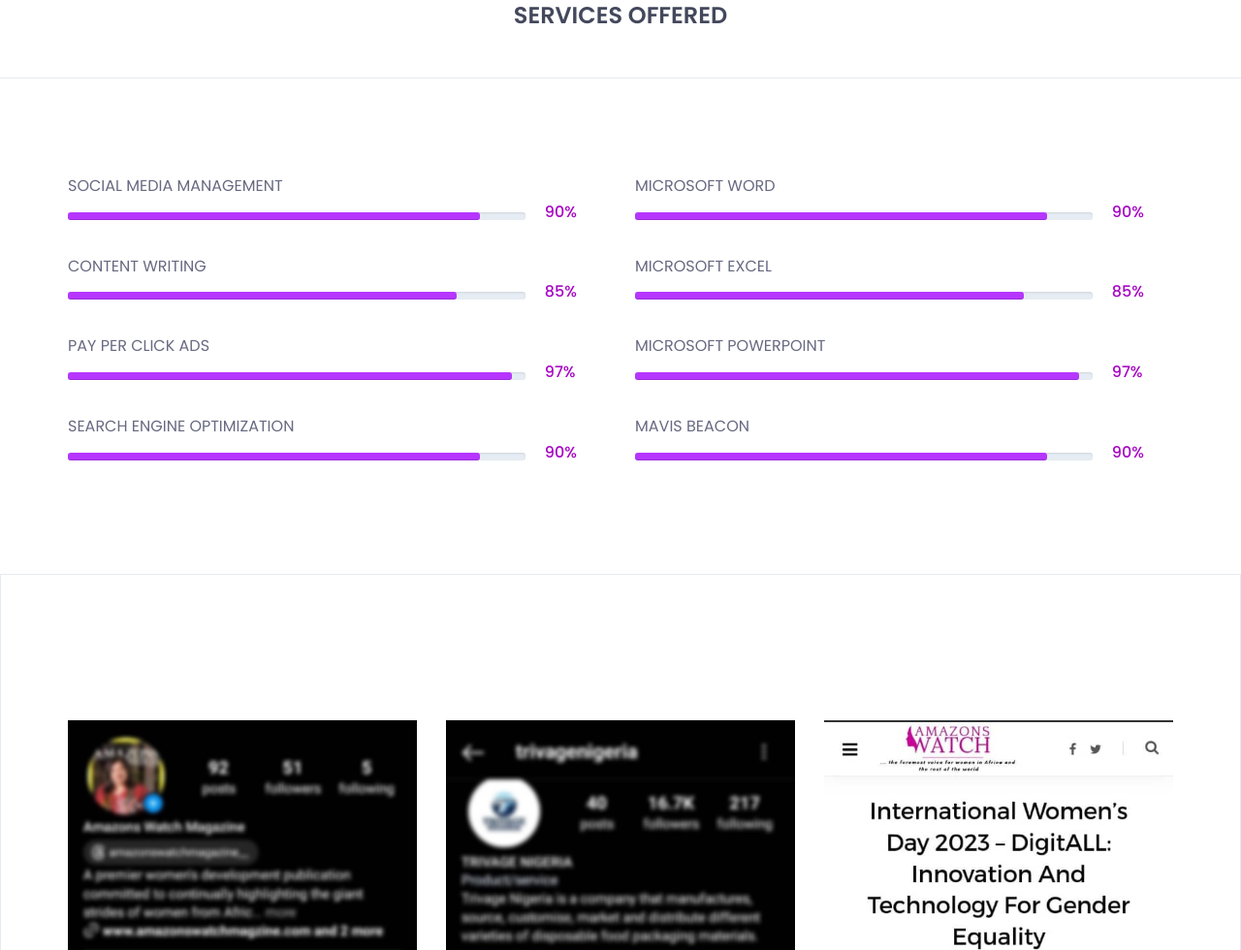
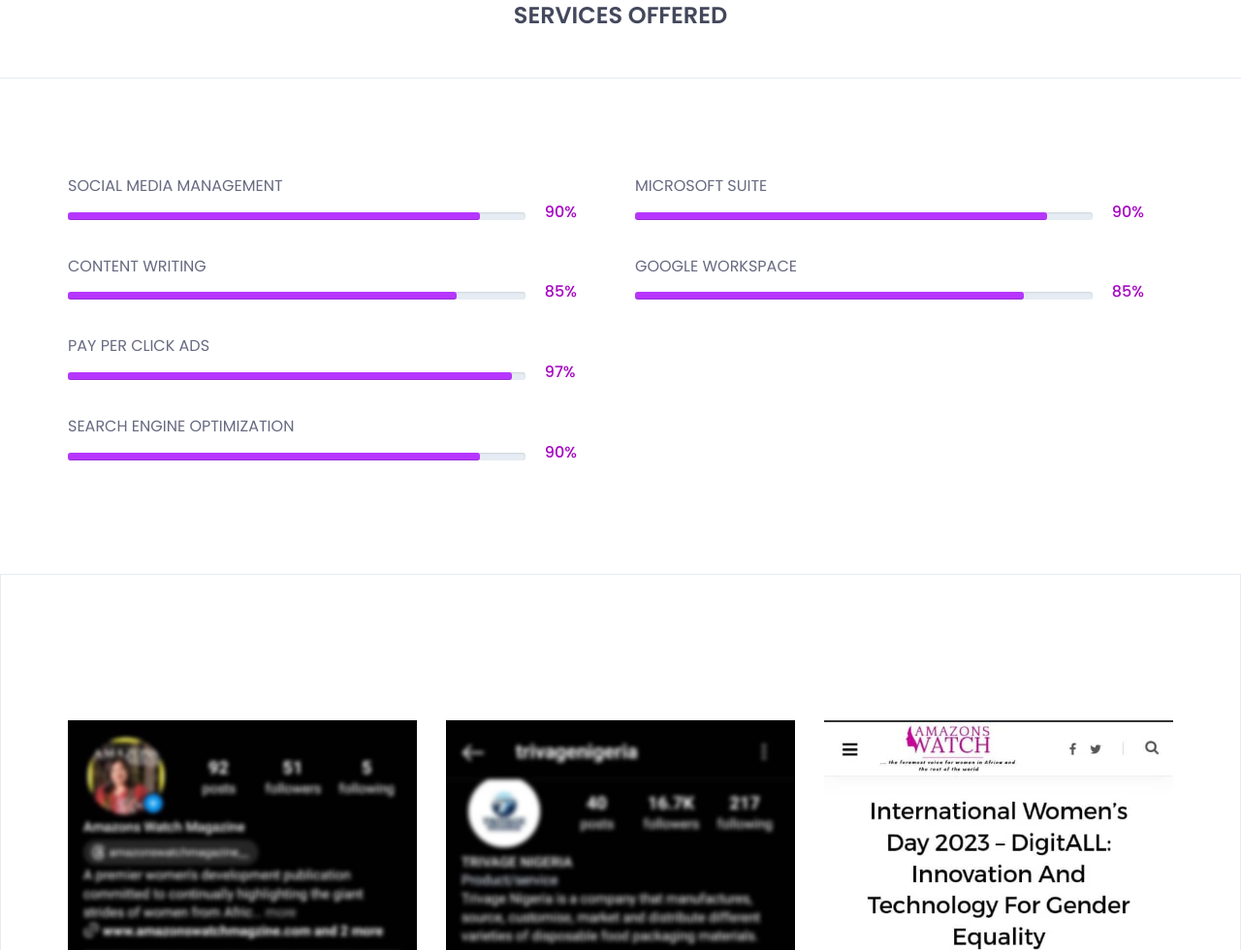
Before and after one commit to azamogb/becky, a plain HTML site: page index.html in a window 1280 px wide. Shown: the part 1589-2569 px from the top of the page at 97% size. Drawn offline with nearby package versions, Linux system fonts and the light colour scheme.

Commit message:
Update index.html

```diff
--- a/index.html
+++ b/index.html
@@ -257,7 +257,7 @@
 							<div class="col-md-6">
 								<div class="single-skill-content">
 									<div class="barWrapper">
-										<span class="progressText">microsoft word</span>
+										<span class="progressText">microsoft suite</span>
 										<div class="single-progress-txt">
 											<div class="progress ">
 												<div class="progress-bar" role="progressbar" aria-valuenow="90" aria-valuemin="10" aria-valuemax="100" style="">
@@ -268,7 +268,7 @@
 										</div>
 									</div><!-- /.barWrapper -->
 									<div class="barWrapper">
-										<span class="progressText">microsoft excel</span>
+										<span class="progressText">google workspace</span>
 										<div class="single-progress-txt">
 											<div class="progress ">
 											   <div class="progress-bar" role="progressbar" aria-valuenow="85" aria-valuemin="10" aria-valuemax="100" style="">
@@ -278,29 +278,7 @@
 											<h3>85%</h3>
 										</div>
 									</div><!-- /.barWrapper -->
-									<div class="barWrapper">
-										<span class="progressText">microsoft powerpoint</span>
-										<div class="single-progress-txt">
-											<div class="progress ">
-											   <div class="progress-bar" role="progressbar" aria-valuenow="97" aria-valuemin="10" aria-valuemax="100" style="">
-
-											   </div>
-											</div>
-											<h3>97%</h3>
-										</div>
-									</div><!-- /.barWrapper -->
-									<div class="barWrapper">
-										<span class="progressText">mavis beacon</span>
-										<div class="single-progress-txt">
-											<div class="progress ">
-											   <div class="progress-bar" role="progressbar" aria-valuenow="90" aria-valuemin="10" aria-valuemax="100" style="">
-
-											   </div>
-											</div>
-											<h3>90%</h3>
-										</div>
-									</div><!-- /.barWrapper -->
-								</div>
+																	</div>
 							</div>
 						</div><!-- /.row -->
 					</div>	<!-- /.container -->
@@ -346,7 +324,7 @@
 										<img src="assets/images/portfolio/p3.jpg" alt="portfolio image"/>
 										<div class="isotope-overlay">
 											<a href="#">
-												Social media management
+												Content Writing
 											</a>
 										</div><!-- /.isotope-overlay -->
 									</div><!-- /.item -->
@@ -357,7 +335,7 @@
 										<img src="assets/images/portfolio/p4.jpg" alt="portfolio image"/>
 										<div class="isotope-overlay">
 											<a href="#">
-												Social media management
+												Content Writing
 											</a>
 										</div><!-- /.isotope-overlay -->
 									</div><!-- /.item -->
```
